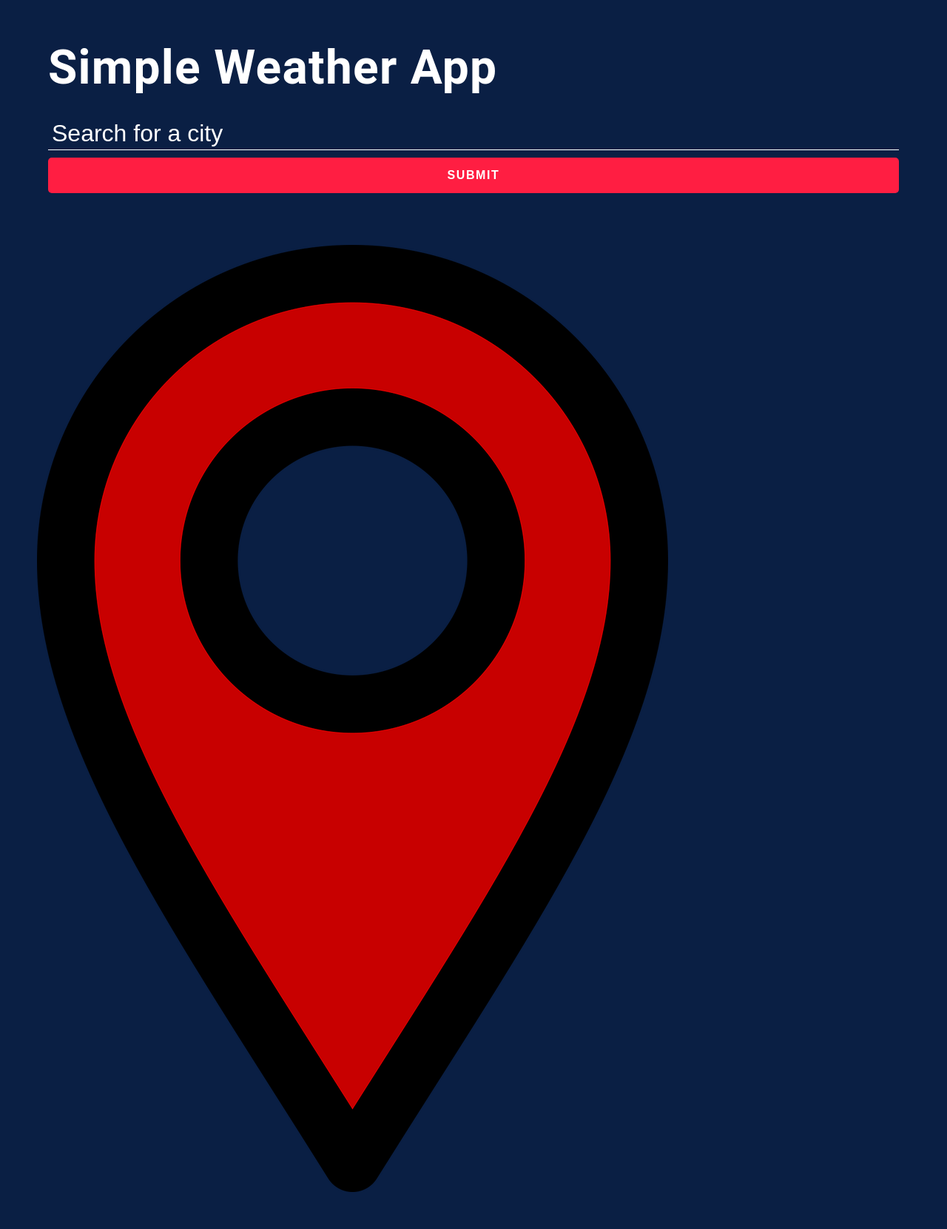
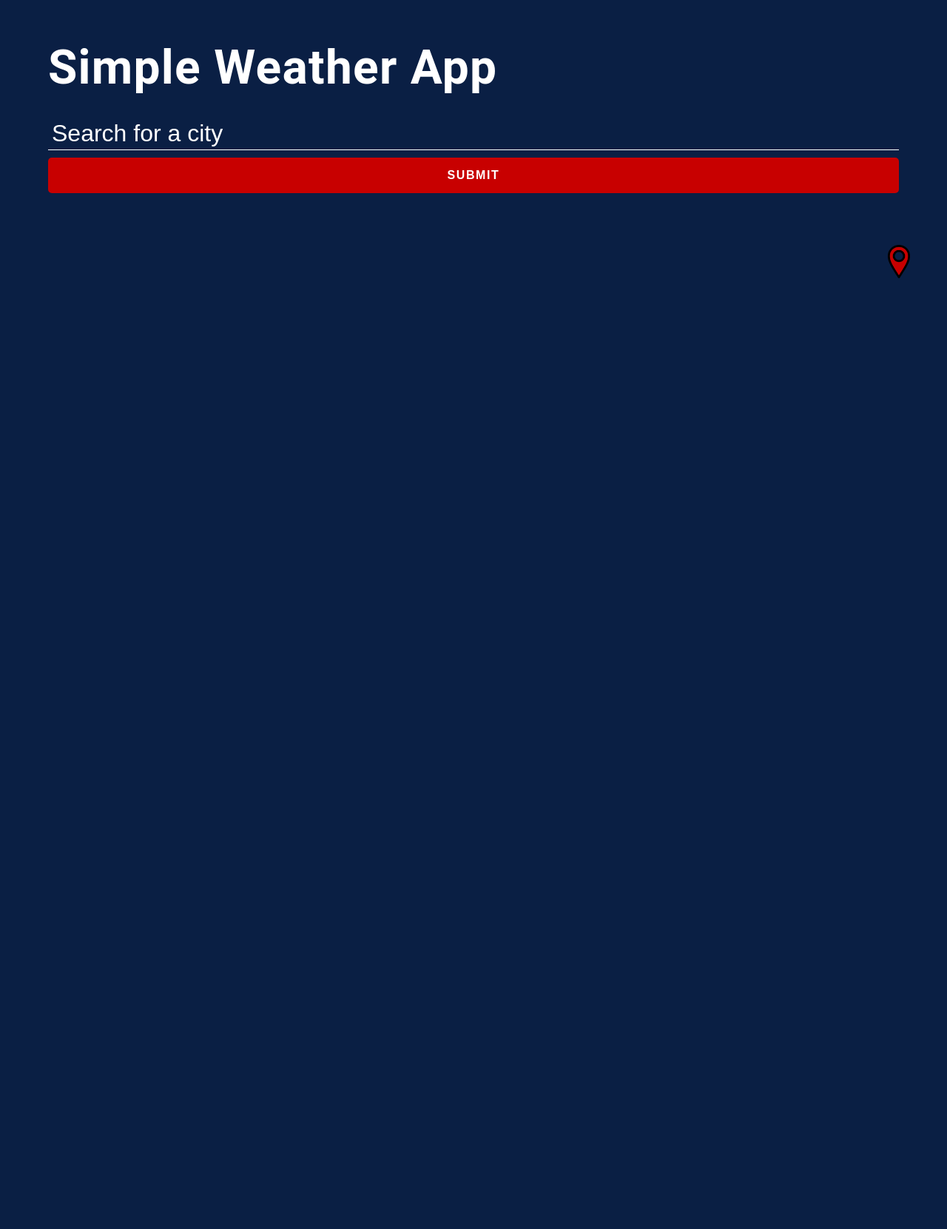
Before and after one commit to Belgarus/Complete-Projects, a PHP site: page / in a window 1280 px wide. Shown: the whole page at 74% size. After the commit the page ends 376 px from the top, so only its background shows below. Run offline with PHP 8.4, Linux system fonts and the light colour scheme.

Commit message:
added style to the location icon

```diff
--- a/style.css
+++ b/style.css
@@ -3,8 +3,8 @@
   --text_light: #fff;
   --text_med: #53627c;
   --text_dark: #1e2432;
-  --red: #ff1e42;
-  --darkred: #c3112d;
+  --red: #c80000;
+  --darkred: #9e0101;
   --orange: #ff8c00;
 }
 * {
@@ -190,3 +190,18 @@ form, .heading {display: flex;
   width: 100px;
   height: 100px;
 }
+
+/*--Additional Section--*/
+.Icon {
+          width: 30px;
+}
+.Icon:hover {width: 32.5px;
+                      transition: 0.3s ease-in-out;
+                    }
+
+footer {
+  display: flex;
+  justify-content: flex-end;
+  bottom: 10px;
+  right: 50px;
+}
```
